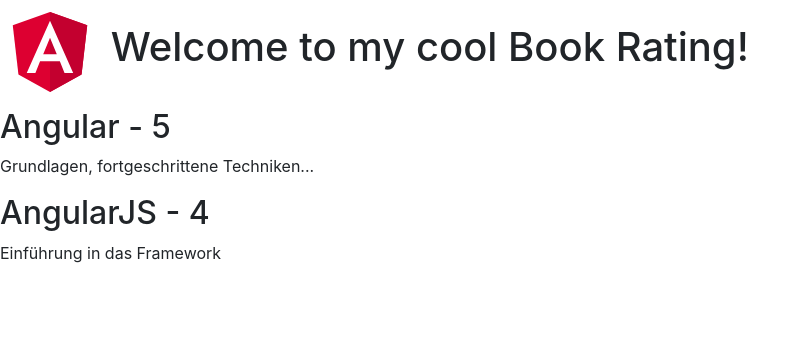
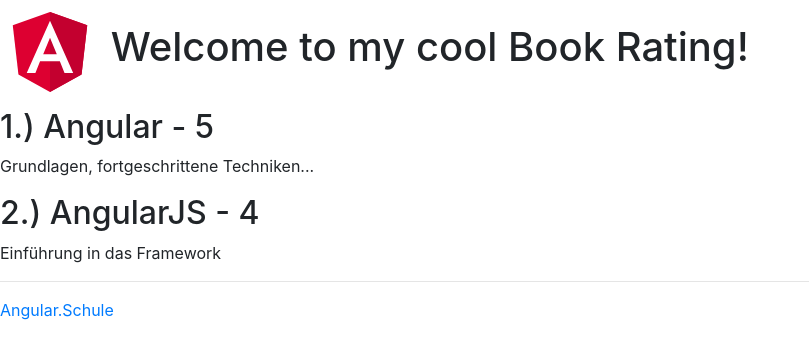
Before and after one commit to angular-schule/2017-11-angular-workshop-bochum, an Angular app in the folder book-rating/: page / in a window 1280 px wide. Shown: the top 358 px of the page, without its empty margins (0-809 px from the left). Built offline with nearby package versions, Linux system fonts and the light colour scheme.

Commit message:
Property Bindings und ngFor-Hilfsvariablen

```diff
--- a/book-rating/src/app/app.component.html
+++ b/book-rating/src/app/app.component.html
@@ -4,3 +4,8 @@
 </h1>
 
 <br-dashboard></br-dashboard>
+
+
+<hr>
+
+<a [href]="url">Angular.Schule</a>
--- a/book-rating/src/app/app.component.ts
+++ b/book-rating/src/app/app.component.ts
@@ -7,6 +7,7 @@
 })
 export class AppComponent {
   title = 'Book Rating';
+  url = 'https://angular.schule';
 
   constructor() {
     setTimeout(() => this.title = 'my cool Book Rating', 2000);
--- a/book-rating/src/app/book/book.component.html
+++ b/book-rating/src/app/book/book.component.html
@@ -1,4 +1,4 @@
-<h2>{{ book.title }} - {{ book.rating }}</h2>
+<h2>{{ index + 1 }}.)  {{ book.title }} - {{ book.rating }}</h2>
 <p>
   {{ book.description }}
 </p>
--- a/book-rating/src/app/book/book.component.ts
+++ b/book-rating/src/app/book/book.component.ts
@@ -10,6 +10,7 @@
 export class BookComponent implements OnInit {
 
   @Input() book: Book;
+  @Input() index: number;
 
   constructor() { }
 
```
Also changed, not shown: book-rating/src/app/dashboard/dashboard.component.html (+7 -1 lines).
